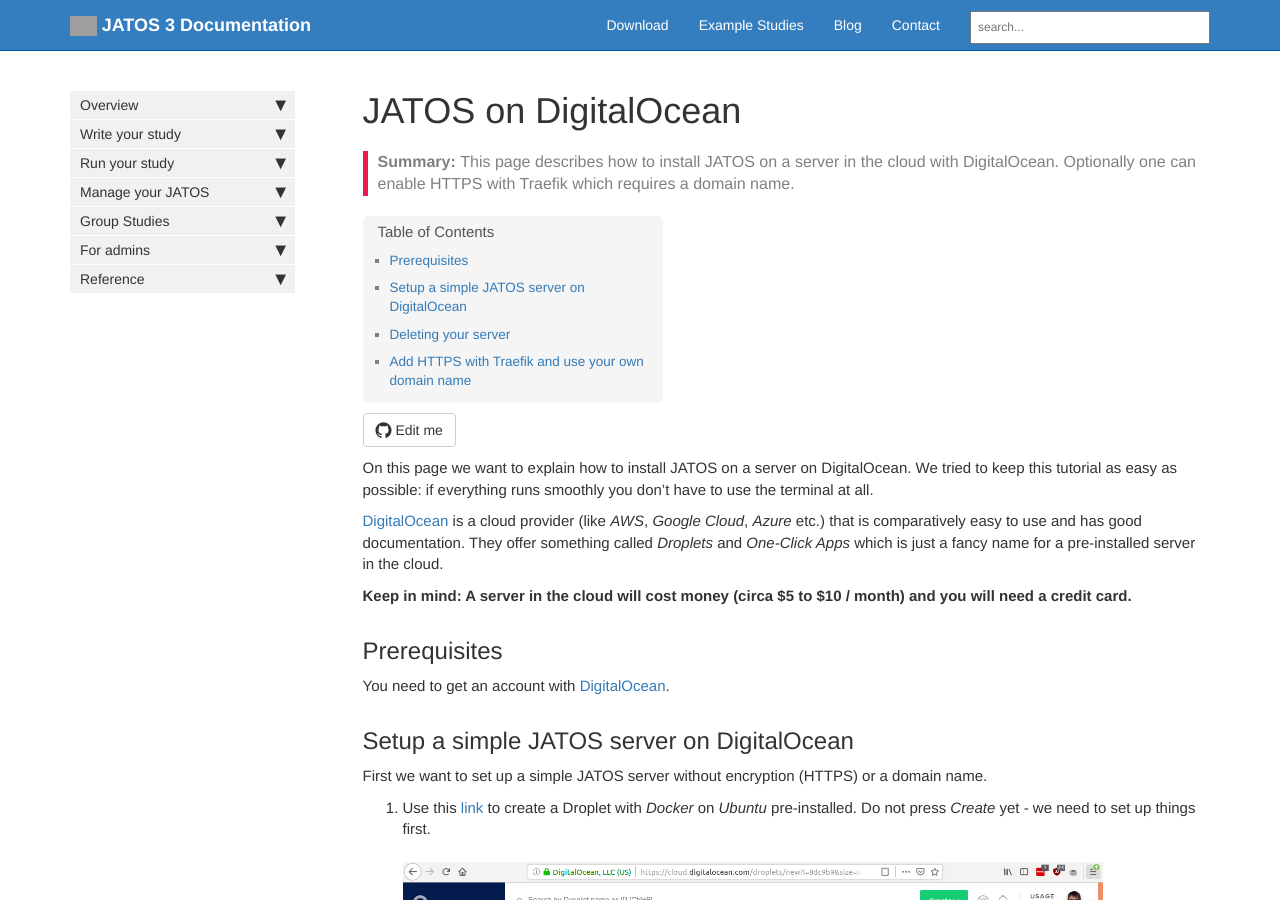
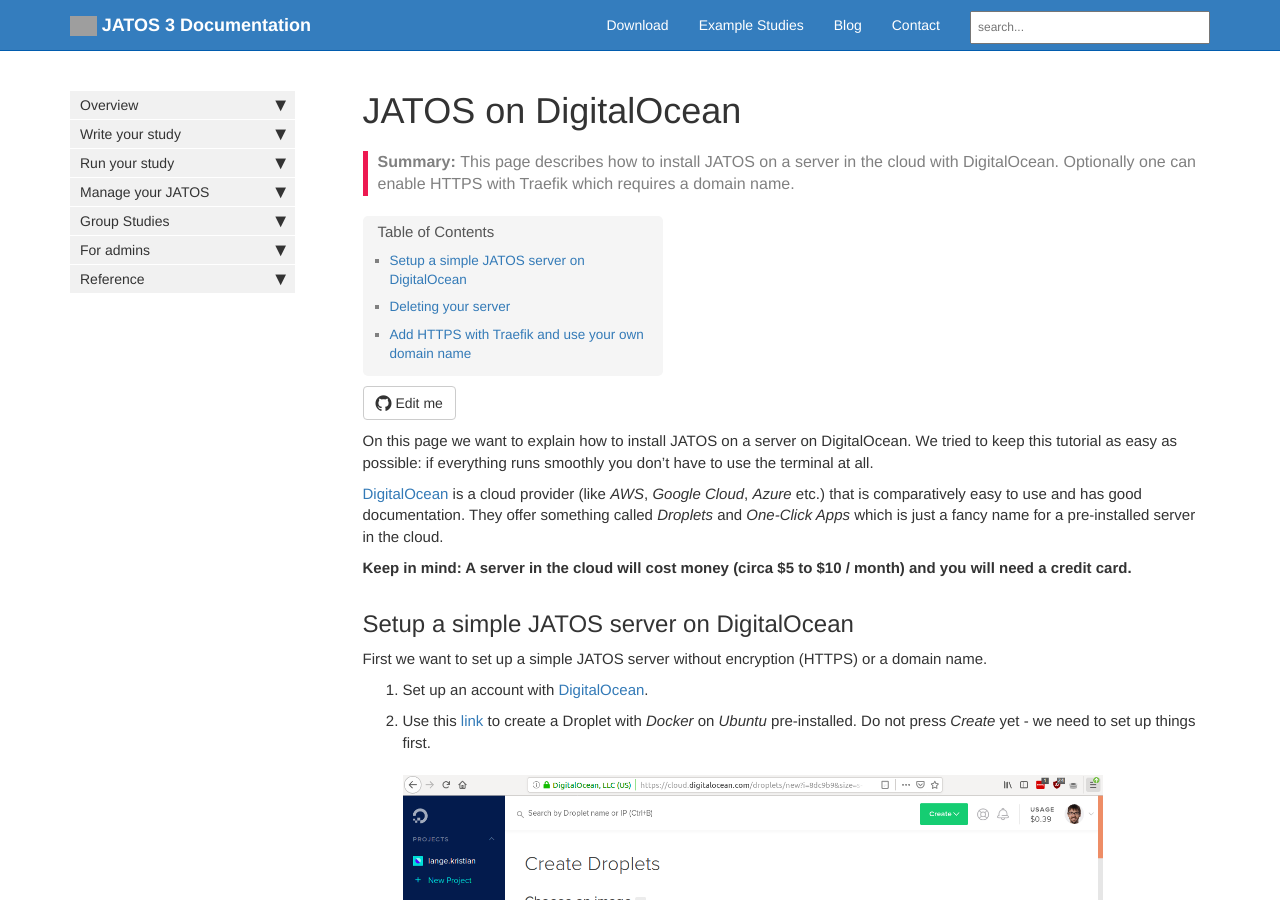
Before and after one commit to kristian-lange-tw/JATOS_docs_v3, a Jekyll site: the page built from pages/JATOS-on-DigitalOcean.md, in a window 1280 px wide and 900 px high. Built offline with Jekyll 4.4.1, drawn with Linux system fonts in a browser that asks for light colours; nearby versions of some CDN libraries; comment, search, counter and statistics services are not loaded; grey boxes are pictures that could not be loaded.

Commit message:
Update JATOS-on-DigitalOcean.md

```diff
--- a/pages/JATOS-on-DigitalOcean.md
+++ b/pages/JATOS-on-DigitalOcean.md
@@ -17,14 +17,11 @@
 **Keep in mind: A server in the cloud will cost money (circa $5 to $10 / month) and you will need a credit card.**
 
 
-## Prerequisites
-
-You need to get an account with [DigitalOcean](https://www.digitalocean.com/).
-
-
 ## Setup a simple JATOS server on DigitalOcean
 
 First we want to set up a simple JATOS server without encryption (HTTPS) or a domain name.
+
+1. Set up an account with [DigitalOcean](https://www.digitalocean.com/).
 
 1. Use this [link](https://cloud.digitalocean.com/droplets/new?image=docker-18-04) to create a Droplet with _Docker_ on _Ubuntu_ pre-installed. Do not press _Create_ yet - we need to set up things first.
 
```
